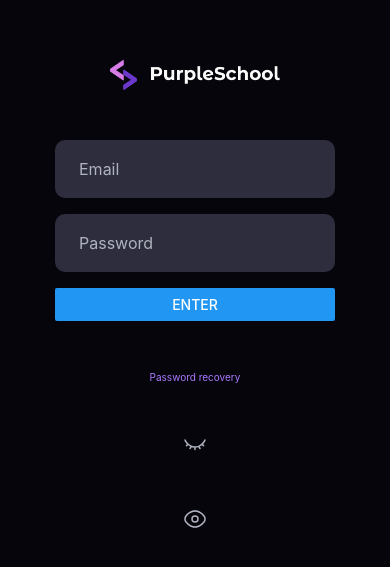
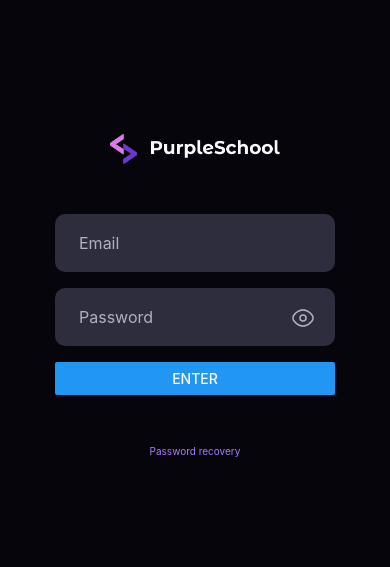
Before and after one commit to Maxdeoro/mobileReactApp, a React Native app in the folder android-app/: screen / in a window 390 px wide. Shown: the part 127-694 px from the top of the page. Built offline with nearby package versions, Linux system fonts and the light colour scheme.

Commit message:
set event onPress onthe icon

```diff
--- a/android-app/App.tsx
+++ b/android-app/App.tsx
@@ -1,22 +1,21 @@
 import { Colors, Gaps } from './shared/tokens';
 import { StyleSheet, Text, View, Button, TextInput, Image } from 'react-native';
 import { Input } from './shared/input/Input';
-import EyeClosedIcon from './assets/icons/eye-closed';
-import EyeOpenedIcon from './assets/icons/eye-opened';
+// import EyeClosedIcon from './assets/icons/eye-closed';
+// import EyeOpenedIcon from './assets/icons/eye-opened';
 
 export default function App() {
+
   return (
     <View style={styles.container}>
       <View style={styles.content}>
         <Image source={require('./assets/logo.png')} style={styles.logo} resizeMode='contain'/>
         <View style={styles.form}>
           <Input placeholder='Email'/>
-          <Input placeholder='Password'/>
+          <Input placeholder='Password' isPassword/>
           <Button title='Enter' />
         </View>
         <Text style={styles.recovery}>Password recovery</Text>
-        <EyeClosedIcon />
-        <EyeOpenedIcon />
       </View>
     </View>
   );
--- a/android-app/shared/input/Input.tsx
+++ b/android-app/shared/input/Input.tsx
@@ -1,8 +1,28 @@
-import { TextInput, TextInputProps, StyleSheet } from "react-native";
+import { TextInput, TextInputProps, StyleSheet, Pressable, View } from "react-native";
 import { Colors, Radius } from "../tokens";
+import { useState } from "react";
+import EyeOpenedIcon from "../../assets/icons/eye-opened";
+import EyeClosedIcon from "../../assets/icons/eye-closed";
 
-export function Input(props: TextInputProps) {
-    return <TextInput style={styles.input} {...props} placeholderTextColor={Colors.grey}/>
+export function Input(props: TextInputProps & {isPassword?: boolean}) {
+
+    const [isPasswordVisible, setIsPasswordVisible] = useState<boolean>(true);
+
+    return (
+        <View>
+            <TextInput style={styles.input}
+                       placeholderTextColor={Colors.grey}
+                       secureTextEntry={props.isPassword && !isPasswordVisible}
+                       {...props}
+            />
+            {props.isPassword && <Pressable
+                                    style={styles.eyeIcon}
+                                    onPress={() => setIsPasswordVisible(state => !state)}
+                                 >
+                    {isPasswordVisible ? <EyeOpenedIcon /> : <EyeClosedIcon />}
+                </Pressable>}
+        </View>
+    );
 };
 
 const styles = StyleSheet.create({
@@ -12,5 +32,12 @@ const styles = StyleSheet.create({
         paddingHorizontal: 24,
         borderRadius: Radius.r10,
         fontSize: 16,
+        color: Colors.grey,
+    },
+    eyeIcon: {
+        position: 'absolute',
+        right: 0,
+        paddingHorizontal: 20,
+        paddingVertical: 18,
     },
 });
```
Also changed, not shown: android-app/package.json (+4 -4 lines), 1 other file (tests, documents, lock files or other folders).
